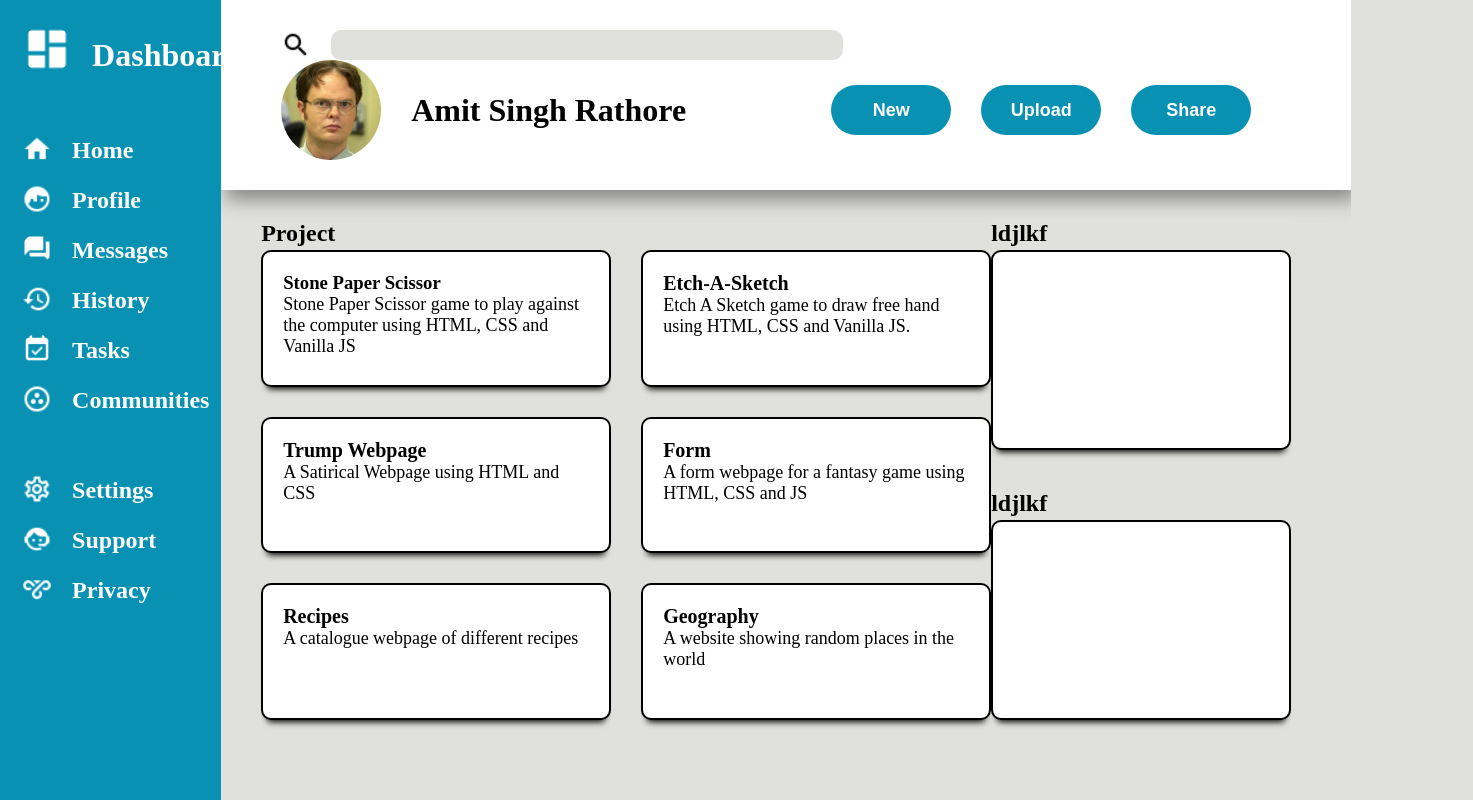
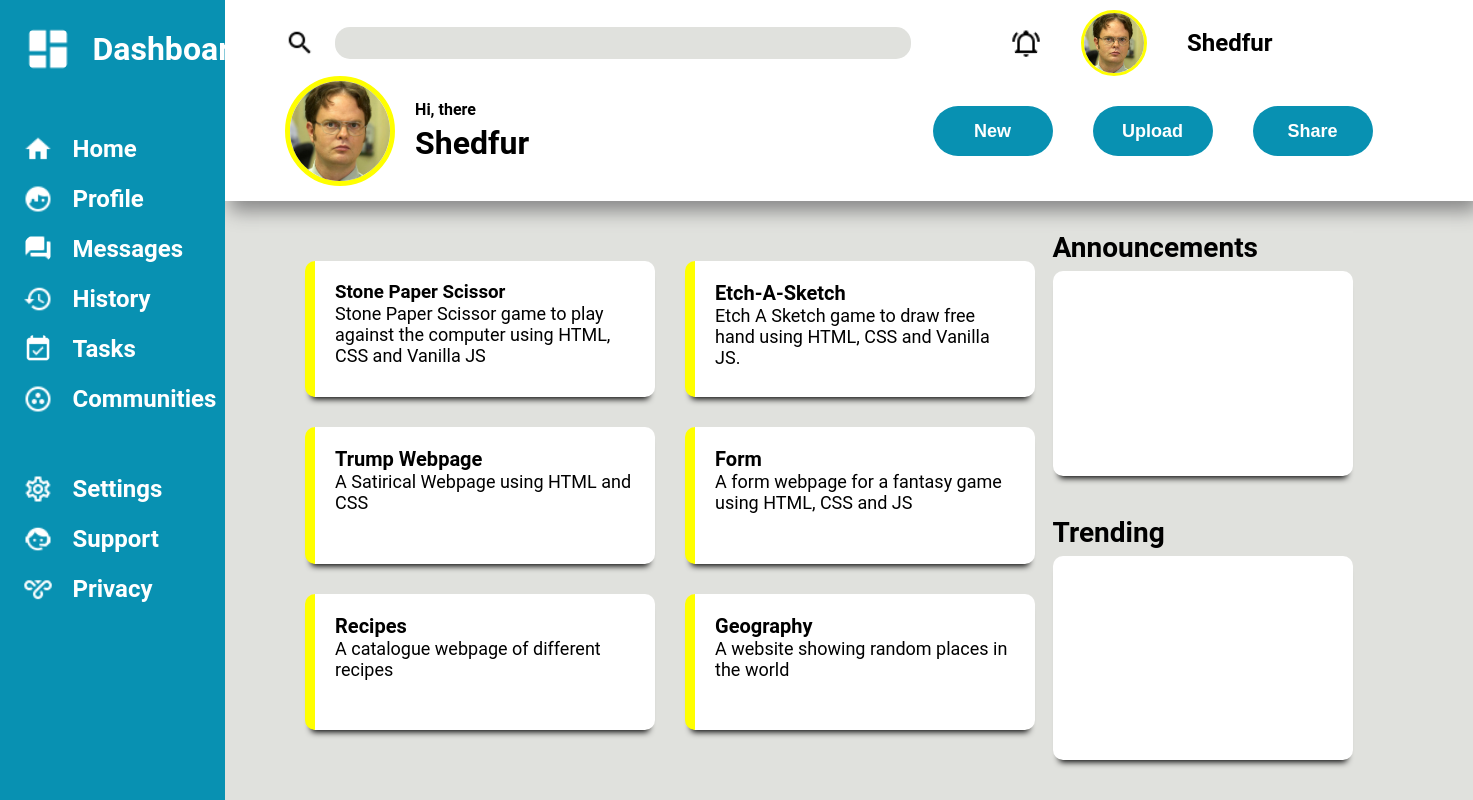
Before and after one commit to 0xamitr/dashboard, a plain HTML site: page index.html in a window 1280 px wide. Shown: the whole page, 1473 px wide, since content can reach past the window. Drawn offline with Linux system fonts and the light colour scheme.

Commit message:
final changes

```diff
--- a/index.html
+++ b/index.html
@@ -10,14 +10,24 @@
 <body>
     <div class="container">
         <div class="header">
-            <div class="search">
-                <img src="magnify.png" class="icons">
-                <input type="search">
+            <div class="headera">
+                <div class="search">
+                    <img src="magnify.png" class="icons">
+                    <input type="search">
+                </div>
+                <div class="search2">
+                    <img src="bell-ring-outline.png" class="icons">
+                    <img class="img" src="d.jpeg" class="icons">
+                    <h2>Shedfur</h2>
+                </div>
             </div>
             <div class="header1">
-                <div>
+                <div class="header1a">
                     <img src="d.jpeg">
-                    <h1>Amit Singh Rathore</h1>
+                    <div>
+                        <h4>Hi, there</h4>
+                        <h1>Shedfur</h1>
+                    </div>
                 </div>
                 <div>
                     <button>New</button>
@@ -76,7 +86,6 @@
         </div>
         <div class="content">
             <div class="content1">
-                <h2>Project</h2>
                 <div>
                     <h3>Stone Paper Scissor</h2>
                     <p>Stone Paper Scissor game to play against the computer using HTML, CSS and Vanilla JS</p>
@@ -104,11 +113,11 @@
             </div>
             <div id="right">
                 <div>
-                    <h2 class="nice2">ldjlkf</h2>
+                    <h2 class="nice2">Announcements</h2>
                     <div></div>
                 </div>
                 <div>
-                    <h2 class="nice2">ldjlkf</h2>
+                    <h2 class="nice2">Trending</h2>
                     <div></div>
                 </div>
             </div>
--- a/style.css
+++ b/style.css
@@ -3,6 +3,7 @@
 }
 body{
     background-color: #e0e1dd;
+    font-family: Roboto;
 }
 .header1{
     display: flex;
@@ -18,8 +19,8 @@ body{
     margin-bottom: 30px;
     background-color: white;
     box-shadow: 5px 10px 18px #888888;
-    padding-top: 30px;
-    padding-bottom: 30px;
+    padding-top: 10px;
+    padding-bottom: 15px;
 }
 .sidebar{
     font-weight: bold;
@@ -37,12 +38,13 @@ body{
 .content1{
     display: grid;
     grid-template-columns: repeat(2, minmax(350px, 1fr));
-    grid-template-rows: 0px 1fr 1fr 1fr;
+    grid-template-rows: 1fr 1fr 1fr;
     gap: 30px;
+    margin-top: 30px;
+    margin-bottom: 30px;
 }
 .content1 > div{
     border-radius: 10px;
-    border: solid 2px black;
     background-color: white;
     box-shadow: 0 8px 6px -6px black;
     padding: 20px;
@@ -56,13 +58,19 @@ body{
 .header1 > div{
     display: flex;
     justify-content: center;
-    gap: 30px;
+    gap: 40px;
     align-items: center;
+}
+.header1 > .header1a{
+    gap: 20px;
 }
 img{
     height: 100px;
     width: 100px;
     border-radius: 100%;
+}
+.header1 img{
+    border: solid 5px yellow;
 }
 .sidebar > div{
     display: flex;
@@ -85,21 +93,20 @@ img{
     gap: 30px;
     display: grid;
     grid-template-columns: minmax(300px, 1fr);
-    grid-template-rows: 0px 1fr;
+    grid-template-rows: 10px 1fr;
 }
 #right > div > div{
     border-radius: 10px;
     background-color: white;
-    border: solid 2px black;
     box-shadow: 0 8px 6px -6px black;
 }
 .content{
     display: grid;
     grid-template-columns: 10fr 1fr;
     grid-template-rows: 1fr;
-    margin-left: 40px;
-    margin-right: 60px;
-    margin-bottom: 80px;
+    margin-left: 80px;
+    margin-right: 120px;
+    margin-bottom: 40px;
 }
 .content1 > h2{
     grid-column: 1 / 3;
@@ -129,7 +136,7 @@ p{
     display: flex;
     justify-content: center;
     gap: 20px;
-    align-items: flex-end;
+    align-items: center;
 }
 #dash{
     width: 50px;
@@ -139,15 +146,45 @@ p{
     display: flex;
     align-items: center;
     gap: 20px;
+    padding-right: 100px;
 }
 .icons{
     width: 30px;
     height: 30px;
 }
 .search input{
-    width: 40vw;
-    height: 30px;
+    width: 45vw;
+    height: 32px;
     border: none;
     background-color: #e0e1dd;
-    border-radius: 10px;
+    border-radius: 15px;
 }
+.content1 > div{
+    border-left: solid 10px yellow;
+}
+.nice2{
+    font-size: 28px;
+}
+.headera{
+    display: flex;
+    justify-content: space-between;
+    padding-right: 100px;;
+}
+.search2{
+    display: flex;
+    align-items: center;
+    justify-content: center;
+    gap: 40px;
+}
+.img{
+    width: 60px;
+    height: 60px;
+    border-radius: 100%;
+    border: solid 3px yellow;
+}
+.header1a > div{
+    display: flex;
+    flex-direction: column;
+    justify-content: center;
+    gap: 5px;
+}
```
Also changed, not shown: bell-ring-outline.png (added).
